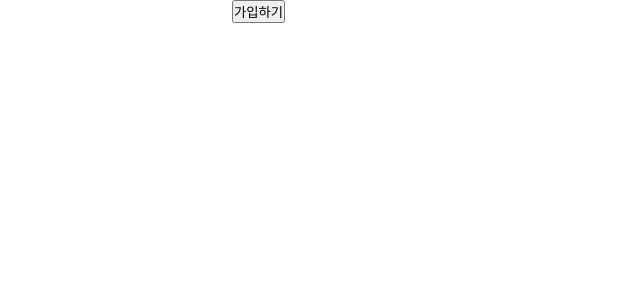
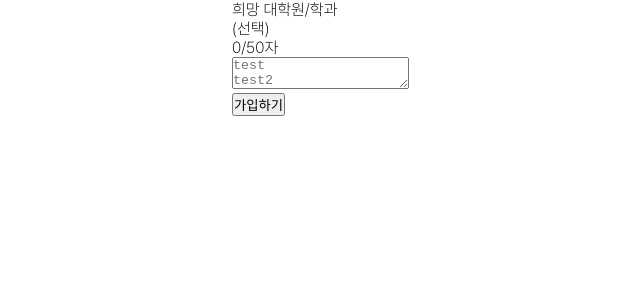
Before and after one commit to WE-ARE-RACCOONS/postgraduate-front, a Next.js app: page /signup/1/matching-info in a window 1280 px wide. Shown: the top 300 px of the page, without its empty margins (108-748 px from the left). Built offline with nearby package versions, Linux system fonts and the light colour scheme.

Commit message:
RAC-135 style: MatchingForm 기본 틀 잡기

```diff
--- a/src/app/signup/[socialId]/matching-info/page.tsx
+++ b/src/app/signup/[socialId]/matching-info/page.tsx
@@ -1,7 +1,13 @@
 import SignUpBtn from '@/components/Button/SignUpBtn';
+import MatchingForm from '@/components/SingleForm/MatchingForm';
 
 function MatchingInfoPage() {
-  return <SignUpBtn />;
+  return (
+    <div>
+      <MatchingForm />
+      <SignUpBtn />
+    </div>
+  );
 }
 
 export default MatchingInfoPage;
--- /dev/null
+++ b/src/components/SingleForm/MatchingForm/MatchingForm.tsx
@@ -0,0 +1,12 @@
+function MatchingForm() {
+  return(
+    <div>
+      <div>희망 대학원/학과</div>
+      <div>(선택)</div>
+      <div>0/50자</div>
+      <textarea name="matching-info" id="matching-info-form" placeholder={`test\ntest2\ntest3`}></textarea>
+    </div>
+  )
+}
+
+export default MatchingForm;
--- /dev/null
+++ b/src/components/SingleForm/MatchingForm/index.tsx
@@ -0,0 +1,3 @@
+import MatchingForm from "./MatchingForm";
+
+export default MatchingForm;
```
Also changed, not shown: src/components/SingleForm/MatchingForm/MatchingForm.styled.ts (added).
